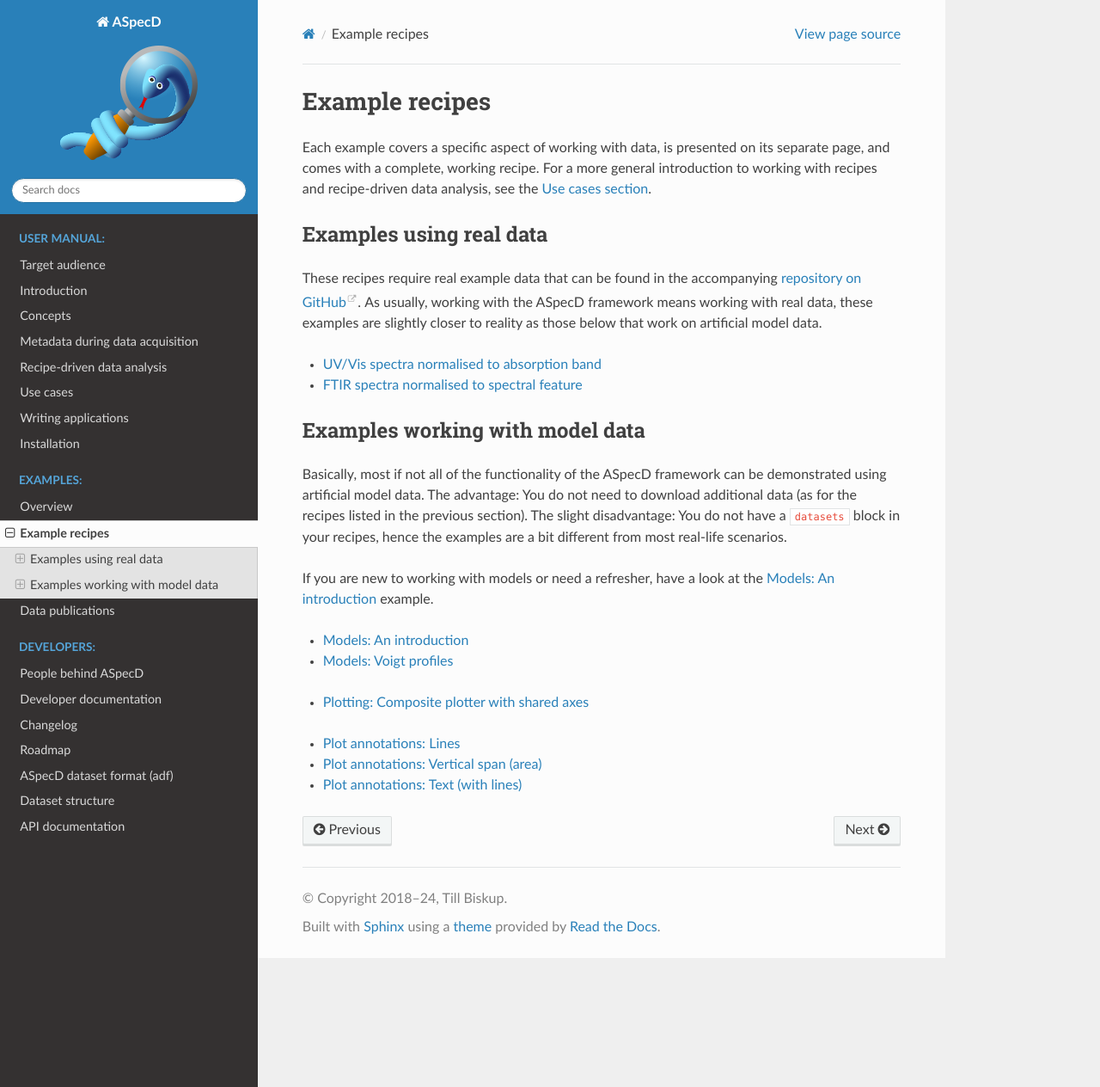
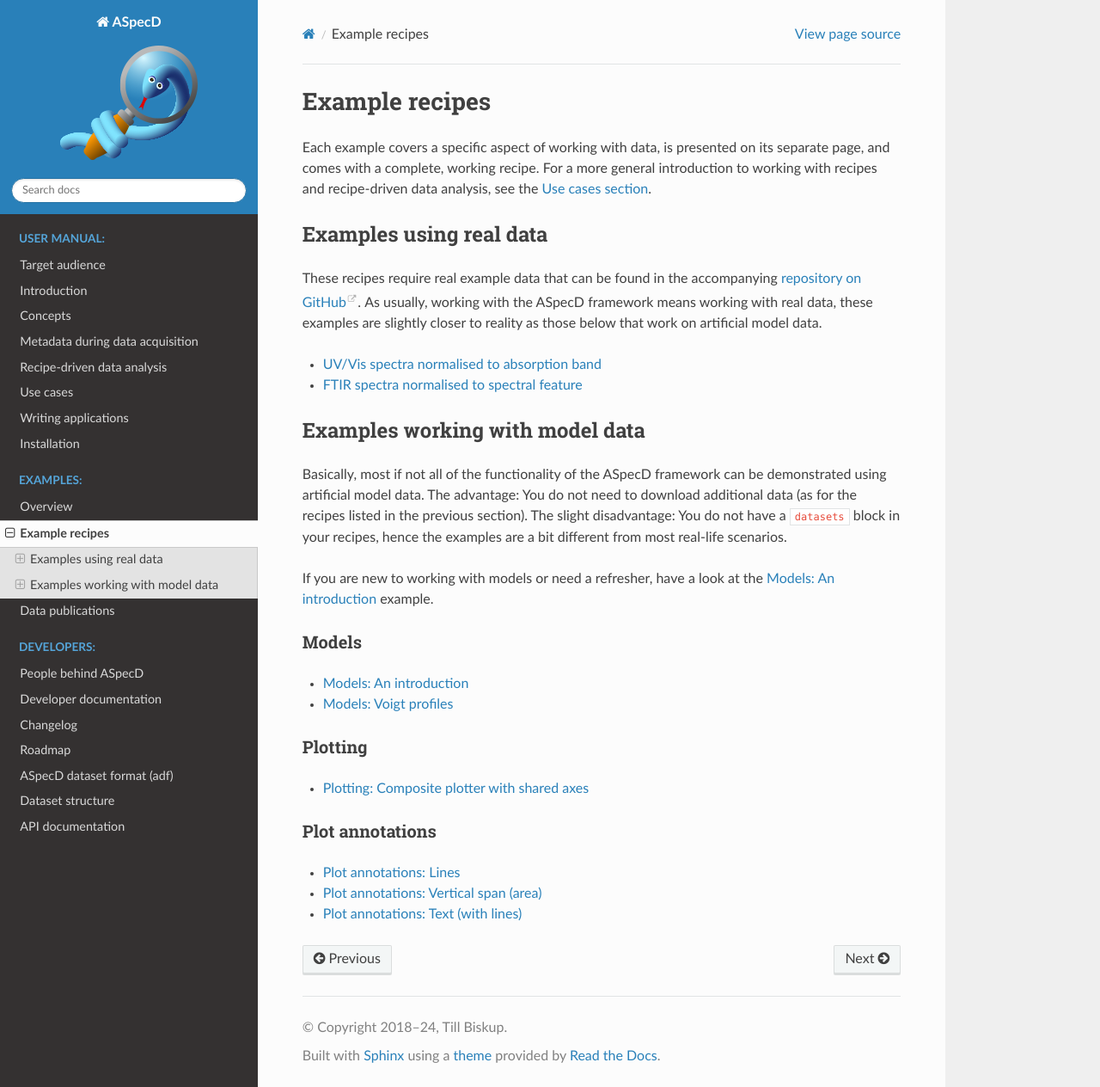
Before and after one commit to tillbiskup/aspecd, a Sphinx documentation site: the page built from docs/examples/list.rst, in a window 1280 px wide and 1264 px high. Shown: the whole window at 86% size. Built offline with Sphinx 7.4.7 and the Read the Docs theme 2.0.0, drawn with Linux system fonts in a browser that asks for light colours.

Commit message:
Add subheadings to list of examples

```diff
--- a/docs/examples/list.rst
+++ b/docs/examples/list.rst
@@ -26,6 +26,9 @@ Basically, most if not all of the functionality of the ASpecD framework can be d
 If you are new to working with models or need a refresher, have a look at the :doc:`model-introduction` example.
 
 
+Models
+------
+
 .. toctree::
     :maxdepth: 1
 
@@ -33,11 +36,17 @@ If you are new to working with models or need a refresher, have a look at the :d
     model-voigt
 
 
+Plotting
+--------
+
 .. toctree::
     :maxdepth: 1
 
     plotting-compositeplotter-share-axes
 
+
+Plot annotations
+----------------
 
 .. toctree::
     :maxdepth: 1
```
Also changed, not shown: 1 other file.
